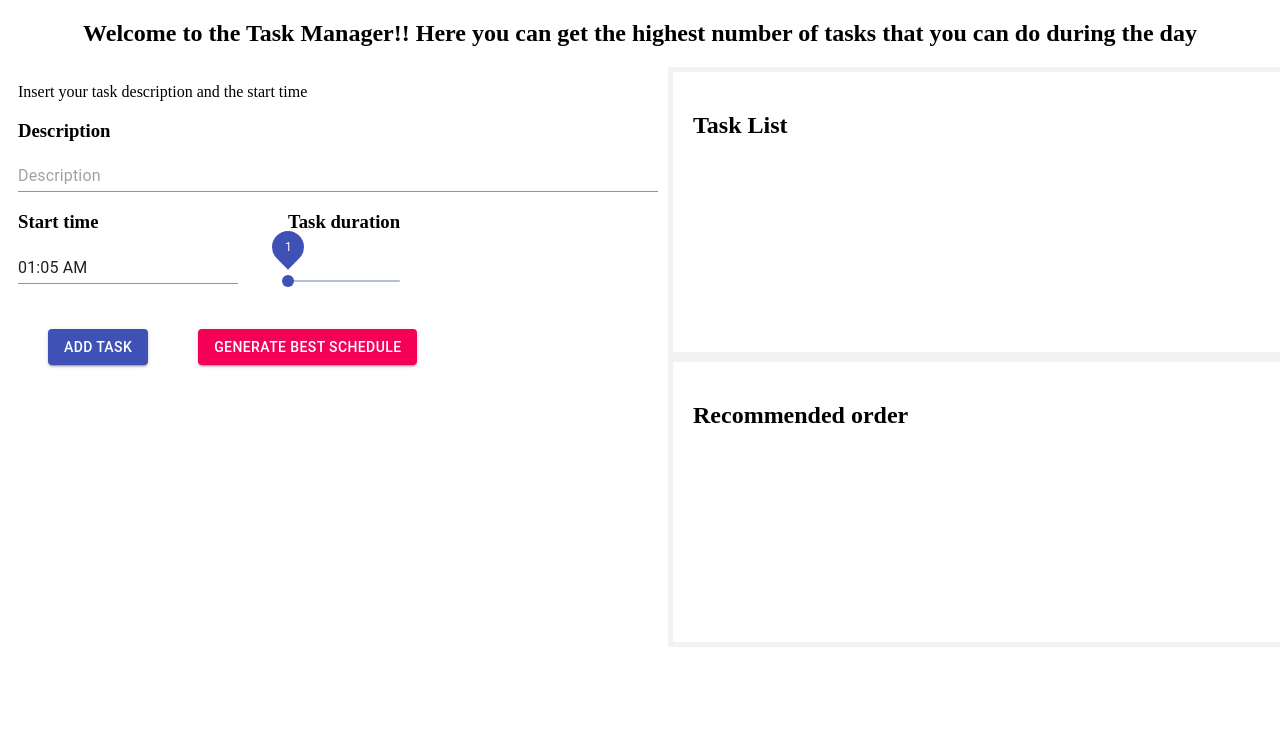
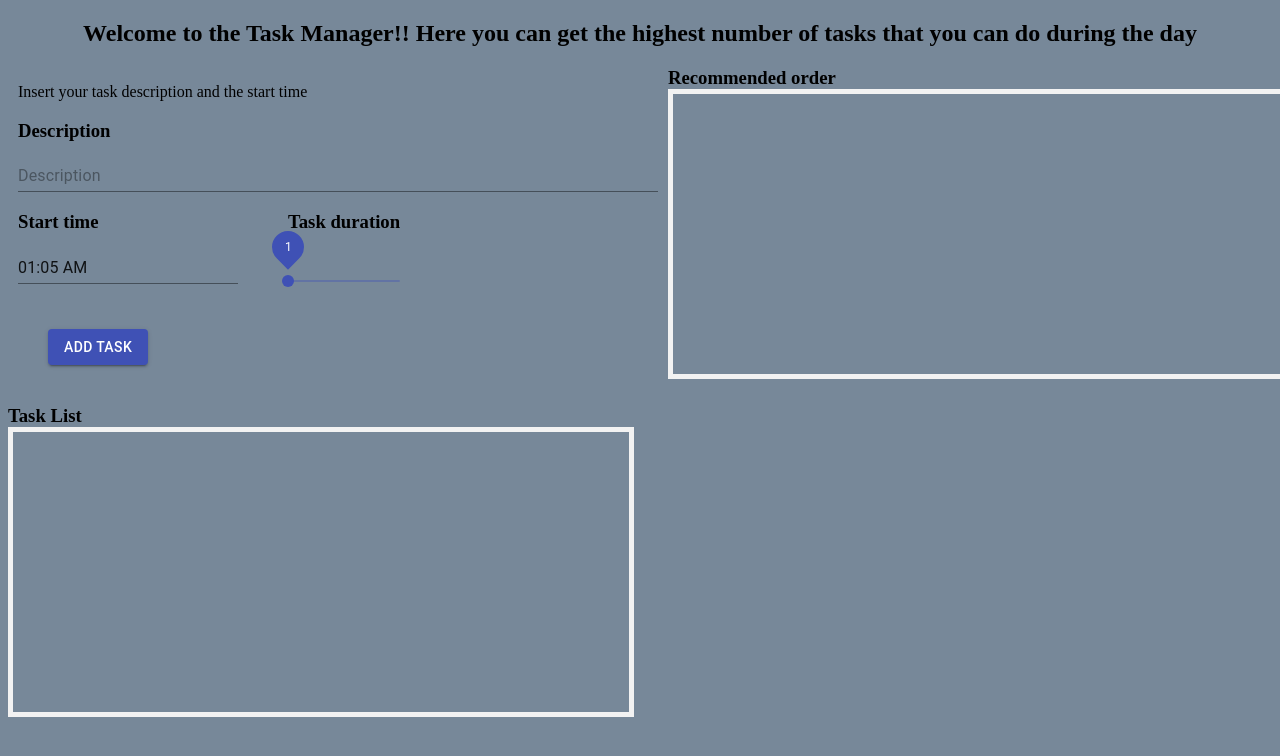
Before and after one commit to projeto-de-algoritmos/Greed_Algo, a React (Create React App) app: page / in a window 1280 px wide. Shown: the top 756 px of the page. Built offline with nearby package versions, Linux system fonts and the light colour scheme.

Commit message:
Create components and remove button
Signed-off-by: Ezequiel De Oliveira <ezequiel1de1oliveira@gmail.com>

```diff
--- a/public/index.html
+++ b/public/index.html
@@ -40,3 +40,9 @@
     -->
   </body>
 </html>
+
+<style>
+  body {
+    background-color: lightslategrey;
+  }
+</style>
--- a/src/App.js
+++ b/src/App.js
@@ -7,6 +7,8 @@ import {
   MuiPickersUtilsProvider,
 } from '@material-ui/pickers';
 import { TextField, Slider, Button } from '@material-ui/core';
+
+import List from './components/List';
 
 function App() {
   const [selectedDate, handleDateChange] = useState(new Date());
@@ -50,8 +52,10 @@ function App() {
   }
 
   useEffect(() => {
-    sortTasks();
-  }, tasks)
+    if ( tasks.length > 0) {
+      createBestSchedule();
+    }
+  }, [tasks])
 
   const sortTasks = () => {
     let aux = tasks;
@@ -82,6 +86,7 @@ function App() {
     <div>
       <h2 style={{ textAlign: 'center' }}>Welcome to the Task Manager!!
         Here you can get the highest number of tasks that you can do during the day</h2>
+      <div>
         <div style={{ display: 'flex' }}>
           <div style={{ padding: 10, paddingTop: 0 }}>
             <p>Insert your task description and the start time</p>
@@ -134,46 +139,22 @@ function App() {
               <Button variant="contained" color="primary" onClick={() => addTasks()}>
                 Add Task
           </Button>
-            <Button variant="contained" color="secondary" onClick={() => createBestSchedule()} style={{ marginLeft: 50 }}>
+{/*               <Button variant="contained" color="secondary" onClick={() => createBestSchedule()} style={{ marginLeft: 50 }}>
                 Generate best schedule
-          </Button>
+          </Button> */}
             </div>
           </div>
           <div>
-          <div style={{ padding: 20, overflowY: 'scroll', width: "45vw", height: "30vh", borderColor: '#F2F2F2', borderWidth: 5, borderStyle: "solid" }}>
-            <h2>Task List</h2>
-            {tasks.map((item, index) => (
-              <div key={index} style={{ backgroundColor: '#6d8cee', flexDirection: 'row', display: 'flex', marginTop: 10, marginBottom: 10, padding: 20, width: "90%", overflow: 'hidden' }}>
-                {/* <h3 style={{ alignSelf: 'center', marginRight: 20 }}>Tarefa numero {index + 1}</h3> */}
-                <div style={{ marginLeft: 20, display: 'flex', flexDirection: 'column', alignItems: 'flex-start', justifyContent: 'space-between', width: '80%' }}>
-                  <div style={{ marginBottom: 5 }}>{item.description}</div>
-                  <div style={{ display: "flex", flexDirection: "row", alignItems: 'center', justifyContent: 'flex-start', width: '70%' }}>
-                    <div>{item.initialMoment}</div>
-                    <div style={{ marginLeft: 20, marginRight: 20 }}>-</div>
-                    <div>{item.finalMoment}</div>
+            <List items={bestSchedule} title={"Recommended order"} />
           </div>
         </div>
+        <div style={{ display: 'flex', alignItems: 'center', justifyContent: 'space-between' }}>
+          <div>
+            <List items={tasks} title={"Task List"} />
           </div>
-            ))
-            }
-          </div>
-          <div style={{ padding: 20, overflowY: 'scroll', width: "45vw", height: "30vh", borderColor: '#F2F2F2', borderWidth: 5, borderStyle: "solid" }}>
-            <h2>Recommended order</h2>
-            {bestSchedule.map((item, index) => (
-              <div key={index} style={{ backgroundColor: '#6d8cee', flexDirection: 'row', display: 'flex', marginTop: 10, marginBottom: 10, padding: 20, width: "90%", overflow: 'hidden' }}>
-                {/* <h3 style={{ alignSelf: 'center', marginRight: 20 }}>Tarefa numero {index + 1}</h3> */}
-                <div style={{ marginLeft: 20, display: 'flex', flexDirection: 'column', alignItems: 'flex-start', justifyContent: 'space-between', width: '80%' }}>
-                  <div style={{ marginBottom: 5 }}>{item.description}</div>
-                  <div style={{ display: "flex", flexDirection: "row", alignItems: 'center', justifyContent: 'flex-start', width: '70%' }}>
-                    <div>{item.initialMoment}</div>
-                    <div style={{ marginLeft: 20, marginRight: 20 }}>-</div>
-                    <div>{item.finalMoment}</div>
-                  </div>
-                </div>
-              </div>
-            ))
-            }
-          </div>
+{/*           <div>
+            <List items={bestSchedule} title={"Recommended order"} />
+          </div> */}
         </div>
       </div>
     </div>
--- /dev/null
+++ b/src/components/List.js
@@ -0,0 +1,27 @@
+import React from 'react';
+
+function List({ items, title }) {
+  return (
+    <div>
+      <h3 style={{ margin: 0 }}>{title}</h3>
+      <div style={{ padding: 20, overflowY: 'scroll', width: "45vw", height: "30vh", borderColor: '#F2F2F2', borderWidth: 5, borderStyle: "solid" }}>
+        {items.map((item, index) => (
+          <div key={index} style={{ backgroundColor: '#6d8cee', flexDirection: 'row', display: 'flex', marginTop: 10, marginBottom: 10, padding: 20, width: "90%", overflow: 'hidden' }}>
+            {/* <h3 style={{ alignSelf: 'center', marginRight: 20 }}>Tarefa numero {index + 1}</h3> */}
+            <div style={{ marginLeft: 20, display: 'flex', flexDirection: 'column', alignItems: 'flex-start', justifyContent: 'space-between', width: '80%' }}>
+              <div style={{ marginBottom: 5 }}>{item.description}</div>
+              <div style={{ display: "flex", flexDirection: "row", alignItems: 'center', justifyContent: 'flex-start', width: '70%' }}>
+                <div>{item.initialMoment}</div>
+                <div style={{ marginLeft: 20, marginRight: 20 }}>-</div>
+                <div>{item.finalMoment}</div>
+              </div>
+            </div>
+          </div>
+        ))
+        }
+      </div>
+    </div>
+  );
+}
+
+export default List;
```
Lines whose indentation alone changed are shown as unchanged.
